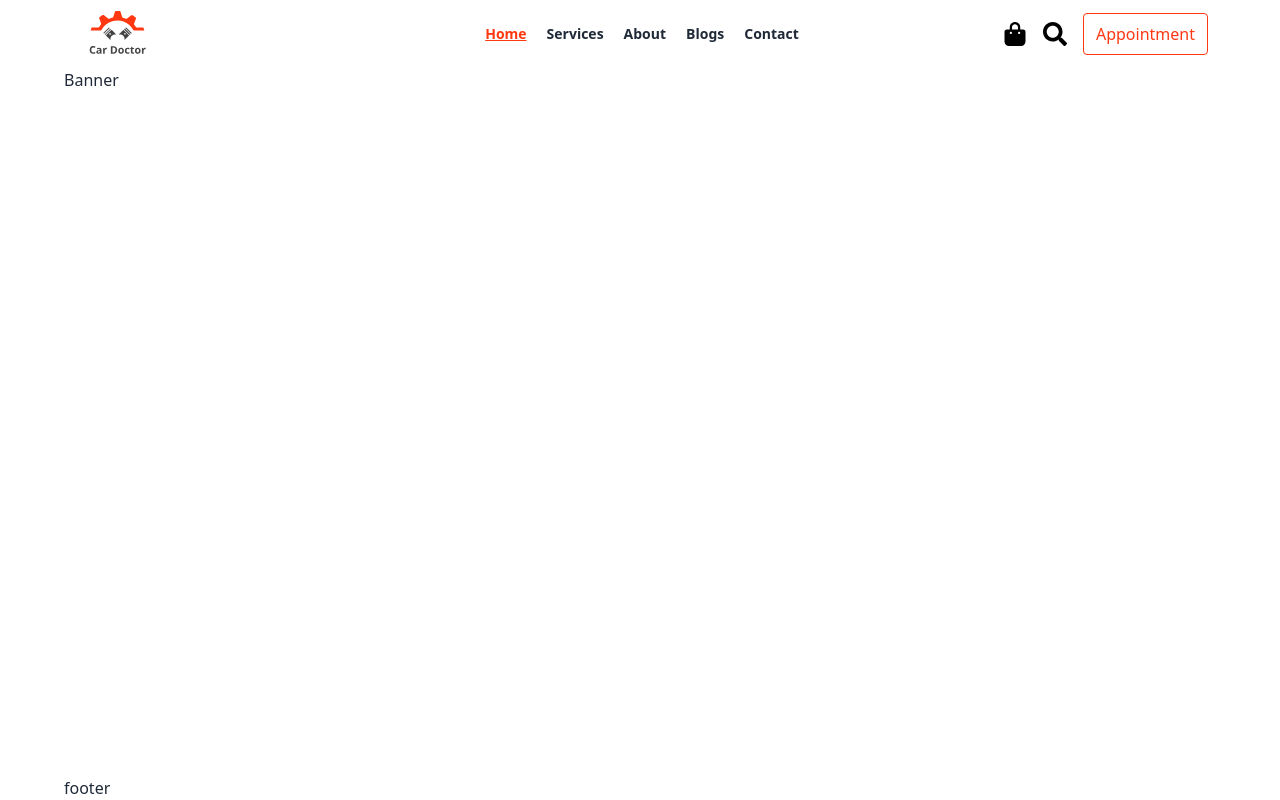
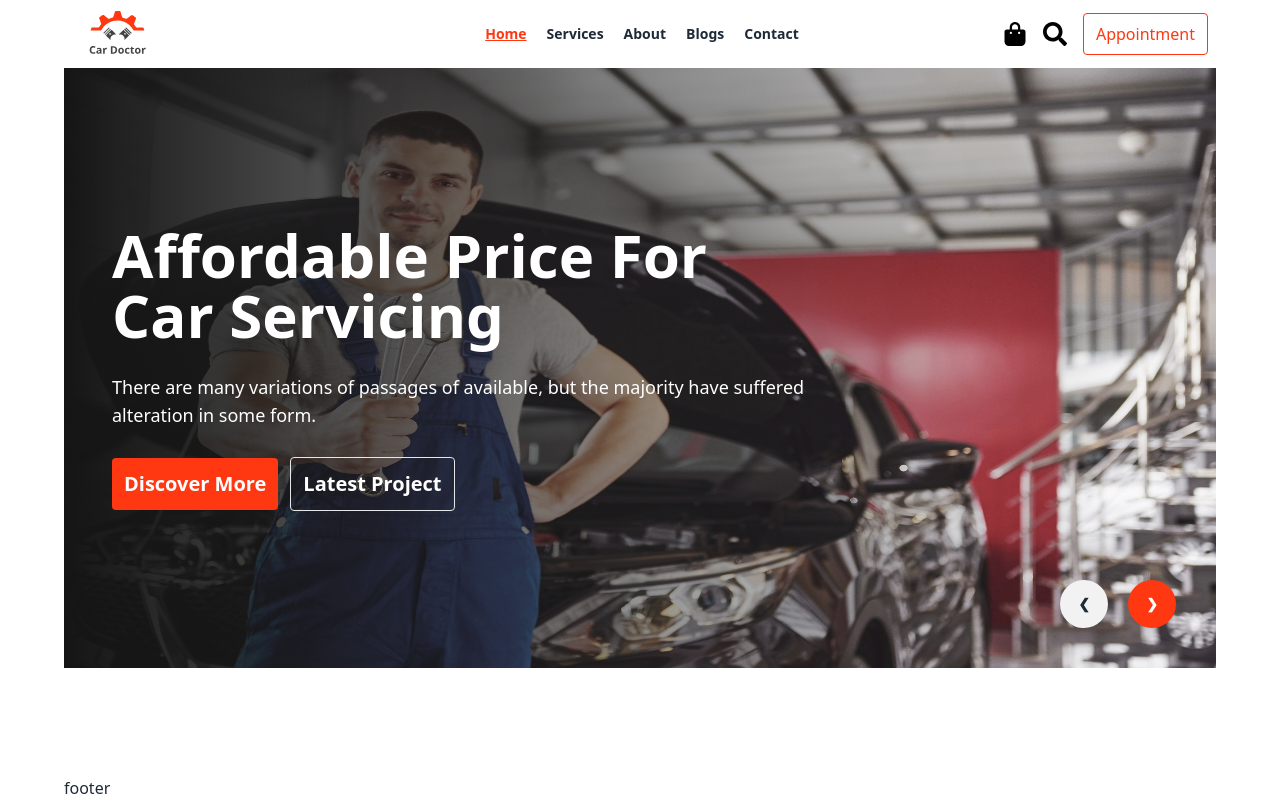
Before and after one commit to Mosharof-Hossen/Car-Doctor, a React (Vite) app in the folder client/: page / in a window 1280 px wide. Built offline with nearby package versions, Linux system fonts and the light colour scheme.

Commit message:
banner design done

```diff
--- a/client/src/Components/Banner/Banner.jsx
+++ b/client/src/Components/Banner/Banner.jsx
@@ -1,8 +1,123 @@
+import img1 from "../../assets/images/banner/1.jpg"
+import img2 from "../../assets/images/banner/2.jpg"
+import img3 from "../../assets/images/banner/3.jpg"
+import img4 from "../../assets/images/banner/4.jpg"
+import img5 from "../../assets/images/banner/5.jpg"
+import img6 from "../../assets/images/banner/6.jpg"
+
 
 const Banner = () => {
     return (
-        <div>
-            Banner
+        <div className="carousel w-full h-[600px]">
+            <div id="slide1" className="carousel-item relative w-full ">
+                <img
+                    src={img1}
+                    className="w-full" />
+                <div className="absolute h-full bg-gradient-to-r flex items-center from-[#151515] to-[rgba(21,21,21,0)]">
+                    <div className=" space-y-7 lg:w-2/3 ml-12">
+                        <h3 className="text-white md:text-6xl text-4xl font-bold">Affordable Price For Car Servicing</h3>
+                        <p className="text-white text-lg">There are many variations of passages of  available, but the majority have suffered alteration in some form.</p>
+                        <button className="px-3 mr-3 py-3 text-white font-semibold bg-primary-c rounded text-xl">Discover More</button>
+                        <button className="px-3 py-3 text-white font-semibold rounded text-xl border">Latest Project</button>
+
+                    </div>
+                </div>
+                <div className="absolute right-10 bottom-10 flex space-x-5 transform justify-between">
+                    <a href="#slide6" className="btn btn-circle border-none">❮</a>
+                    <a href="#slide2" className="btn btn-circle bg-primary-c text-white border-none">❯</a>
+                </div>
+            </div>
+            <div id="slide2" className="carousel-item relative w-full ">
+                <img
+                    src={img2}
+                    className="w-full" />
+                <div className="absolute h-full bg-gradient-to-r flex items-center from-[#151515] to-[rgba(21,21,21,0)]">
+                    <div className=" space-y-7 lg:w-2/3 ml-12">
+                        <h3 className="text-white md:text-6xl text-4xl font-bold">Drive with Confidence</h3>
+                        <p className="text-white text-lg">Top-quality tools and services to keep your car running smoothly and safely.</p>
+                        <button className="px-3 mr-3 py-3 text-white font-semibold bg-primary-c rounded text-xl">Discover More</button>
+                        <button className="px-3 py-3 text-white font-semibold rounded text-xl border">Latest Project</button>
+
+                    </div>
+                </div>
+                <div className="absolute right-10 bottom-10 flex space-x-5 transform justify-between">
+                    <a href="#slide1" className="btn btn-circle border-none">❮</a>
+                    <a href="#slide3" className="btn btn-circle bg-primary-c text-white border-none">❯</a>
+                </div>
+            </div>
+            <div id="slide3" className="carousel-item relative w-full ">
+                <img
+                    src={img3}
+                    className="w-full" />
+                <div className="absolute h-full bg-gradient-to-r flex items-center from-[#151515] to-[rgba(21,21,21,0)]">
+                    <div className=" space-y-7 lg:w-2/3 ml-12">
+                        <h3 className="text-white md:text-6xl text-4xl font-bold">Performance You Can Trust</h3>
+                        <p className="text-white text-lg">Upgrade your vehicle with high-performance tools and reliable services that exceed expectations.</p>
+                        <button className="px-3 mr-3 py-3 text-white font-semibold bg-primary-c rounded text-xl">Discover More</button>
+                        <button className="px-3 py-3 text-white font-semibold rounded text-xl border">Latest Project</button>
+
+                    </div>
+                </div>
+                <div className="absolute right-10 bottom-10 flex space-x-5 transform justify-between">
+                    <a href="#slide2" className="btn btn-circle border-none">❮</a>
+                    <a href="#slide4" className="btn btn-circle bg-primary-c text-white border-none">❯</a>
+                </div>
+            </div>
+            <div id="slide4" className="carousel-item relative w-full ">
+                <img
+                    src={img4}
+                    className="w-full" />
+                <div className="absolute h-full bg-gradient-to-r flex items-center from-[#151515] to-[rgba(21,21,21,0)]">
+                    <div className=" space-y-7 lg:w-2/3 ml-12">
+                        <h3 className="text-white md:text-6xl text-4xl font-bold">Tools for Every Job</h3>
+                        <p className="text-white text-lg">From DIY repairs to professional maintenance, we offer the tools you need for any task.</p>
+                        <button className="px-3 mr-3 py-3 text-white font-semibold bg-primary-c rounded text-xl">Discover More</button>
+                        <button className="px-3 py-3 text-white font-semibold rounded text-xl border">Latest Project</button>
+
+                    </div>
+                </div>
+                <div className="absolute right-10 bottom-10 flex space-x-5 transform justify-between">
+                    <a href="#slide3" className="btn btn-circle border-none">❮</a>
+                    <a href="#slide5" className="btn btn-circle bg-primary-c text-white border-none">❯</a>
+                </div>
+            </div>
+            <div id="slide5" className="carousel-item relative w-full ">
+                <img
+                    src={img5}
+                    className="w-full" />
+                <div className="absolute h-full bg-gradient-to-r flex items-center from-[#151515] to-[rgba(21,21,21,0)]">
+                    <div className=" space-y-7 lg:w-2/3 ml-12">
+                        <h3 className="text-white md:text-6xl text-4xl font-bold">Revitalize Your Ride</h3>
+                        <p className="text-white text-lg">Enhance your driving experience with top-notch services and the latest car tools on the market.</p>
+                        <button className="px-3 mr-3 py-3 text-white font-semibold bg-primary-c rounded text-xl">Discover More</button>
+                        <button className="px-3 py-3 text-white font-semibold rounded text-xl border">Latest Project</button>
+
+                    </div>
+                </div>
+                <div className="absolute right-10 bottom-10 flex space-x-5 transform justify-between">
+                    <a href="#slide4" className="btn btn-circle border-none">❮</a>
+                    <a href="#slide6" className="btn btn-circle bg-primary-c text-white border-none">❯</a>
+                </div>
+            </div>
+            <div id="slide6" className="carousel-item relative w-full ">
+                <img
+                    src={img6}
+                    className="w-full" />
+                <div className="absolute h-full bg-gradient-to-r flex items-center from-[#151515] to-[rgba(21,21,21,0)]">
+                    <div className=" space-y-7 lg:w-2/3 ml-12">
+                        <h3 className="text-white md:text-6xl text-4xl font-bold">Expert Care, Anytime</h3>
+                        <p className="text-white text-lg">Count on us for 24/7 car services and a wide range of essential automotive tools.</p>
+                        <button className="px-3 mr-3 py-3 text-white font-semibold bg-primary-c rounded text-xl">Discover More</button>
+                        <button className="px-3 py-3 text-white font-semibold rounded text-xl border">Latest Project</button>
+
+                    </div>
+                </div>
+                <div className="absolute right-10 bottom-10 flex space-x-5 transform justify-between">
+                    <a href="#slide5" className="btn btn-circle border-none">❮</a>
+                    <a href="#slide1" className="btn btn-circle bg-primary-c text-white border-none">❯</a>
+                </div>
+            </div>
+
         </div>
     );
 };
```
